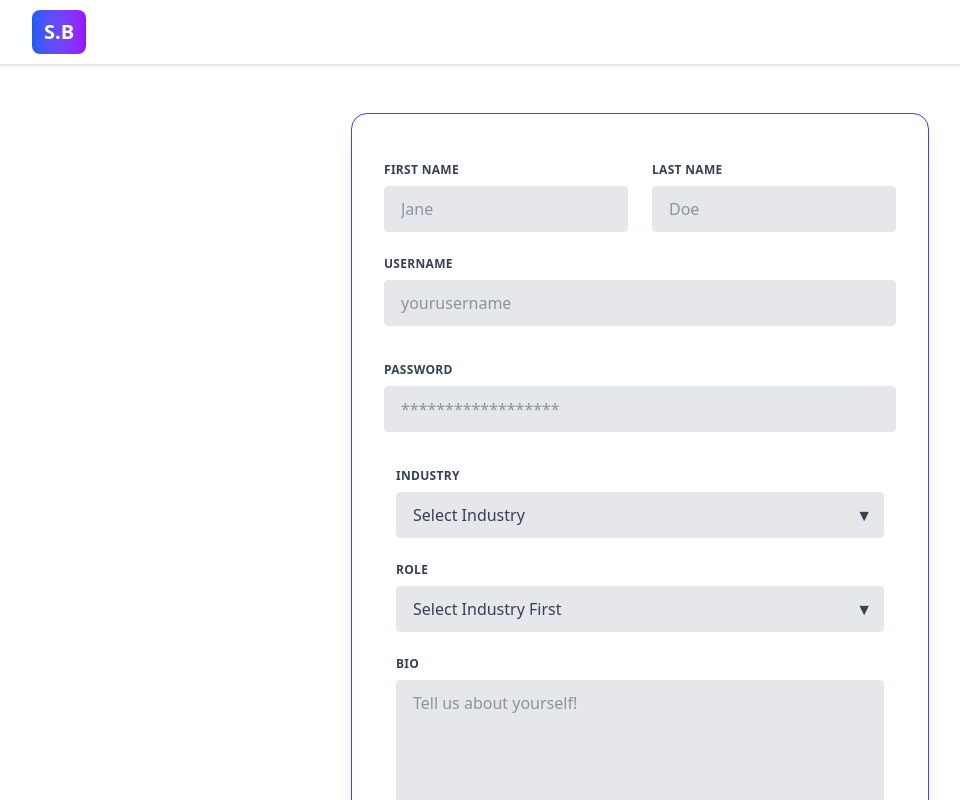
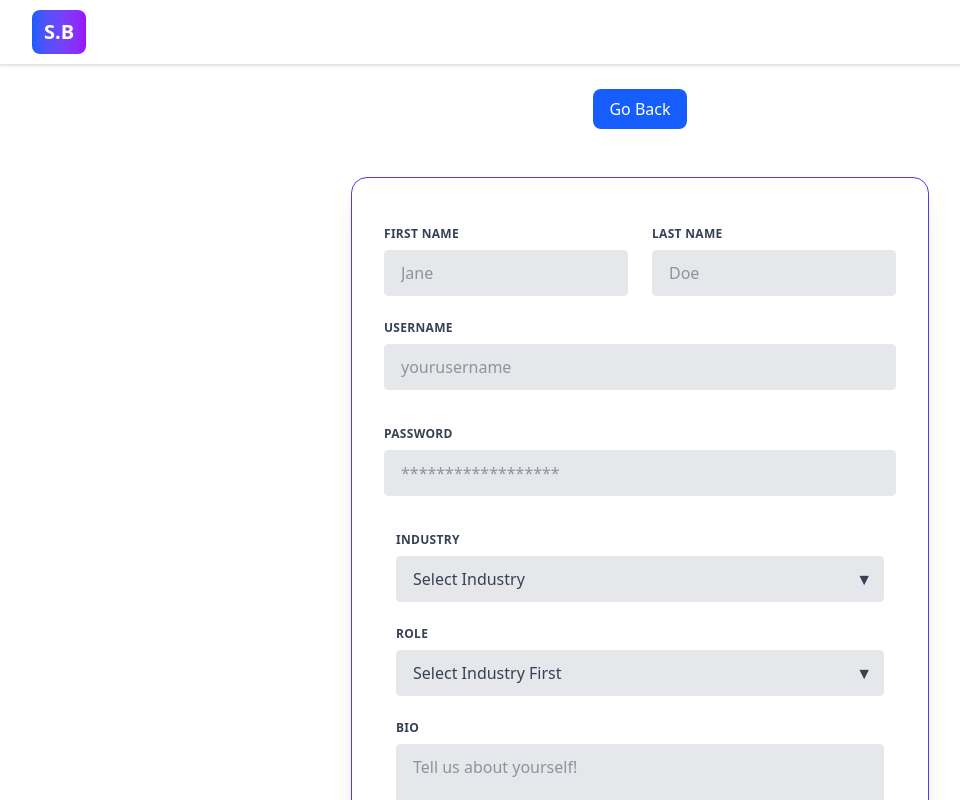
Before and after one commit to ClaytonONeill/study-buddy, a React (Vite) app: page /signup in a window 1280 px wide. Shown: the top 800 px of the page, without its empty margins (0-960 px from the left). Built offline with nearby package versions, Linux system fonts and the light colour scheme.

Commit message:
added back button to signup form and loading graphic to complete certs section

```diff
--- a/src/pages/Dashboard.tsx
+++ b/src/pages/Dashboard.tsx
@@ -280,7 +280,13 @@ const Dashboard = () => {
           <div className="bg-white shadow rounded-lg p-4 border border-gray-300">
             <h3 className="font-semibold mb-3">Completed Certifications</h3>
             <div className="space-y-2">
-              {userCertifications
+              {loading && (
+                <div className="text-center py-8">
+                  <p className="text-gray-500">Loading...</p>
+                </div>
+              )}
+              {!loading &&
+                userCertifications
                   .filter(
                     ({ ce_hours_completed, ce_hours_required }) =>
                       ce_hours_completed === ce_hours_required
--- a/src/pages/Signup.tsx
+++ b/src/pages/Signup.tsx
@@ -48,6 +48,7 @@ const Signup = ({ setUser }: SignupProps) => {
       ? industryOptions[formData.industry]
       : [];
 
+  // Methods
   const handleInputChange = (e: {
     target: { name: string; value: string };
   }) => {
@@ -99,7 +100,19 @@ const Signup = ({ setUser }: SignupProps) => {
     }
   };
 
+  const handleReturnToSignin = () => {
+    navigate("/");
+  };
+
   return (
+    <>
+      <button
+        onClick={handleReturnToSignin}
+        className="block mx-auto mt-6 px-4 py-2 rounded-lg bg-blue-600 text-white hover:bg-blue-700 transition hover:cursor-pointer"
+        type="button"
+      >
+        Go Back
+      </button>
       <div className="flex min-h-full flex-col justify-center items-center w-fit mx-auto px-6 py-12 lg:px-8 md:border md:border-solid md:border-indigo-600 mt-12 md:rounded-2xl md:shadow-xl">
         <form className="w-full max-w-lg" onSubmit={handleSubmit}>
           {error && (
@@ -239,7 +252,9 @@ const Signup = ({ setUser }: SignupProps) => {
                   disabled={!formData.industry}
                 >
                   <option value="" disabled hidden>
-                  {formData.industry ? "Select Role" : "Select Industry First"}
+                    {formData.industry
+                      ? "Select Role"
+                      : "Select Industry First"}
                   </option>
                   {roleOptions.map((role) => (
                     <option key={role} value={role}>
@@ -284,6 +299,7 @@ const Signup = ({ setUser }: SignupProps) => {
           </button>
         </form>
       </div>
+    </>
   );
 };
 
```
Lines whose indentation alone changed are shown as unchanged.
